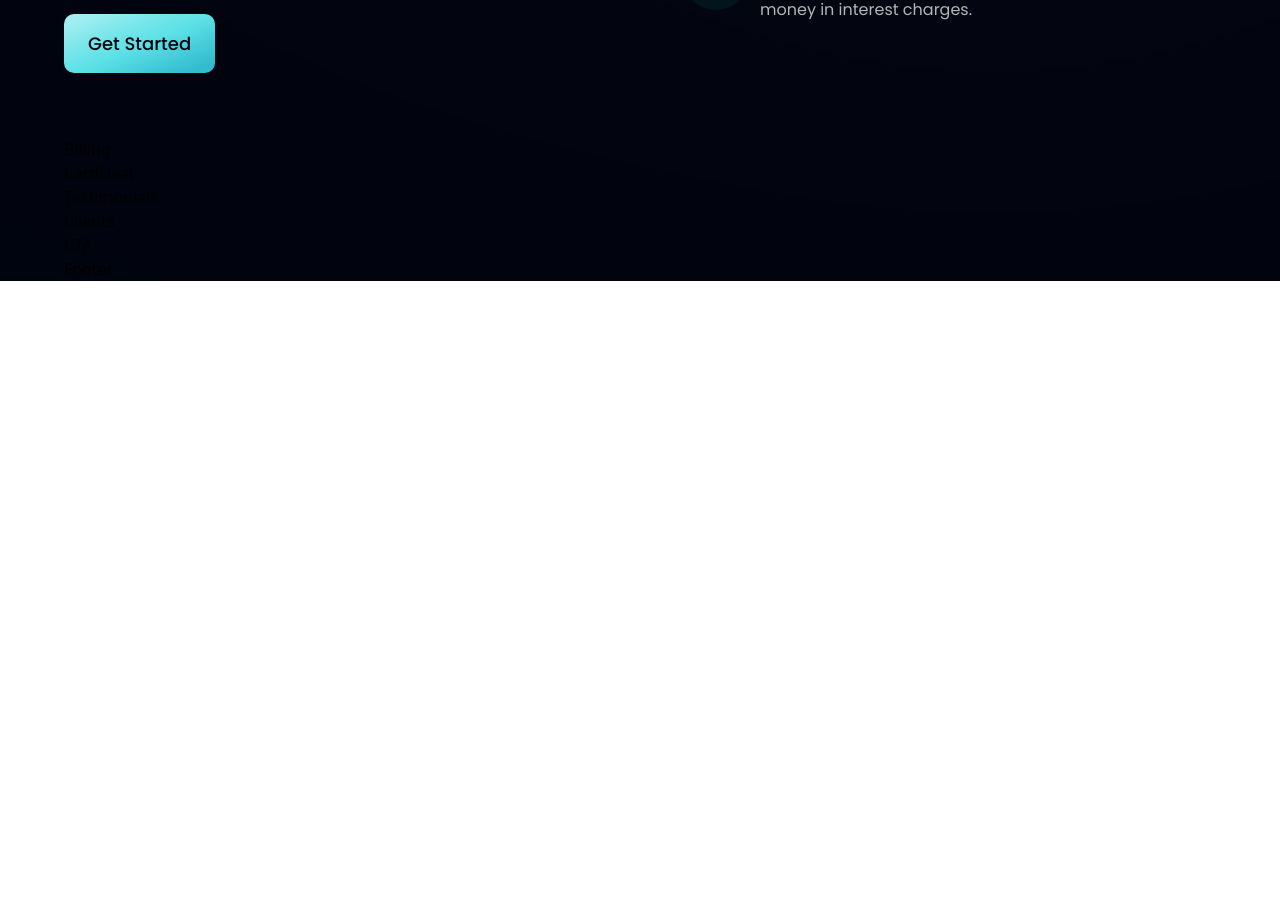
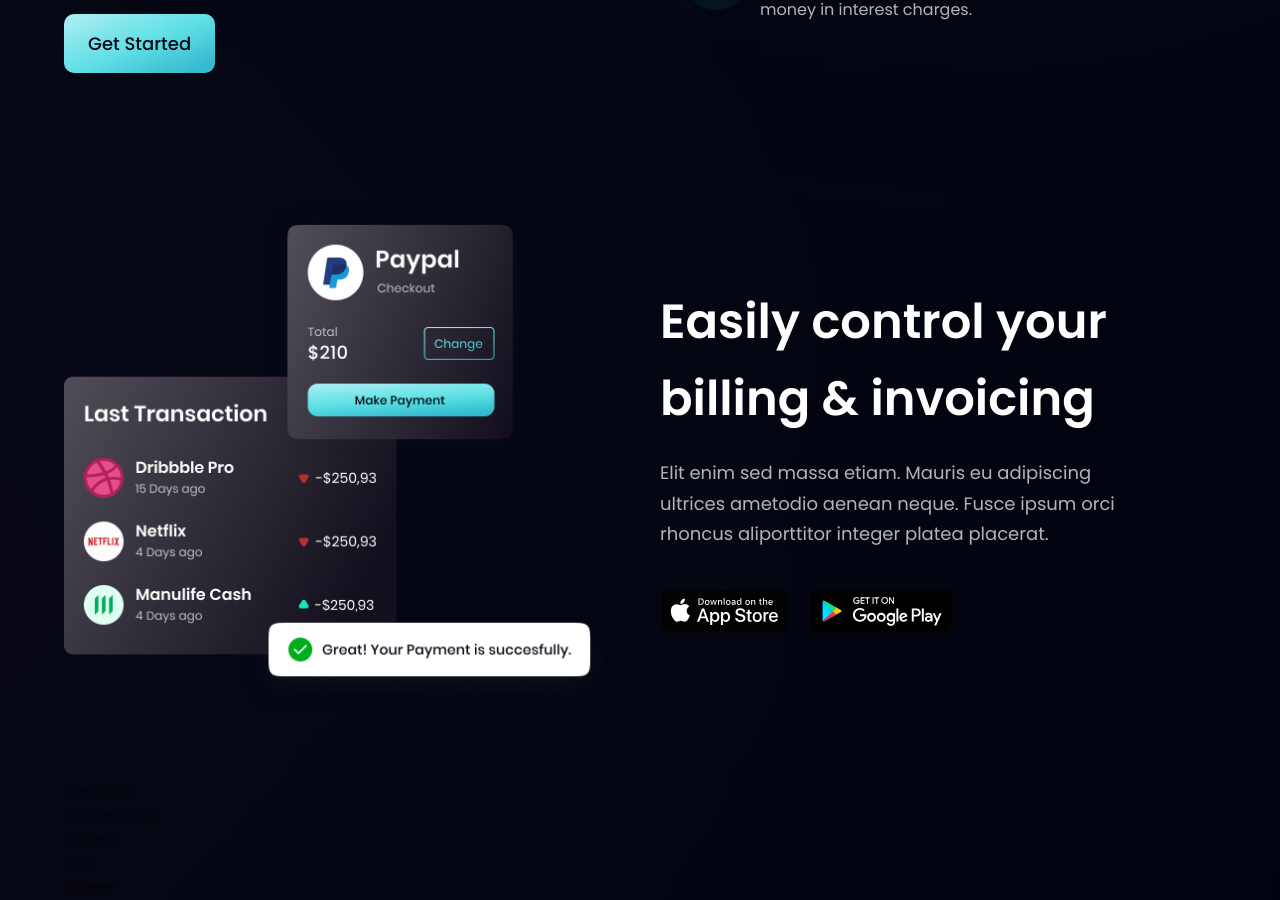
Before and after one commit to Defisto7/bank_modern_app, a React (Vite) app: page / in a window 1280 px wide. Shown: the part 1409-2309 px from the top of the page. Before the commit the page ends 1690 px from the top, so only its background shows below. Built offline with nearby package versions, Linux system fonts and the light colour scheme.

Commit message:
Master
add billing

```diff
--- a/src/components/Billing.jsx
+++ b/src/components/Billing.jsx
@@ -1,9 +1,36 @@
 import React from 'react'
 
-const Billing = () => {
-  return (
-    <div>Billing</div>
-  )
-}
+import { apple, bill, google } from "../assets";
+import styles, { layout } from "../style";
 
-export default Billing
+const Billing = () => (
+  <section id="product" className={layout.sectionReverse}>
+    <div className={layout.sectionImgReverse}>
+      <img src={bill} alt="billing" className="w-[100%] h-[100%] relative z-[5]" />
+
+      {/* gradient start */}
+      <div className="absolute z-[3] -left-1/2 top-0 w-[50%] h-[50%] rounded-full white__gradient" />
+      <div className="absolute z-[0] w-[50%] h-[50%] -left-1/2 bottom-0 rounded-full pink__gradient" />
+      {/* gradient end */}
+    </div>
+
+    <div className={layout.sectionInfo}>
+      <h2 className={styles.heading2}>
+        Easily control your <br className="sm:block hidden" /> billing &
+        invoicing
+      </h2>
+      <p className={`${styles.paragraph} max-w-[470px] mt-5`}>
+        Elit enim sed massa etiam. Mauris eu adipiscing ultrices ametodio
+        aenean neque. Fusce ipsum orci rhoncus aliporttitor integer platea
+        placerat.
+      </p>
+
+      <div className="flex flex-row flex-wrap sm:mt-10 mt-6">
+        <img src={apple} alt="google_play" className="w-[128.86px] h-[42.05px] object-contain mr-5 cursor-pointer" />
+        <img src={google} alt="google_play" className="w-[144.17px] h-[43.08px] object-contain cursor-pointer" />
+      </div>
+    </div>
+  </section>
+);
+
+export default Billing;
```
